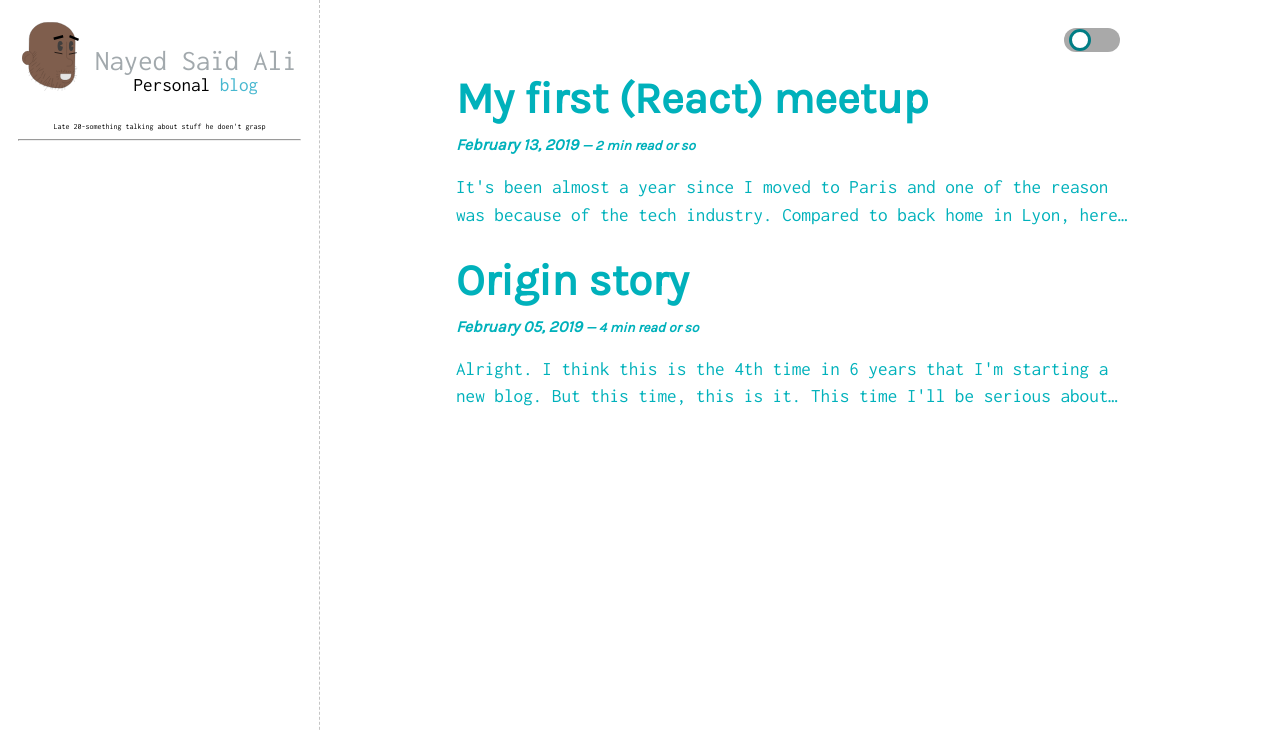
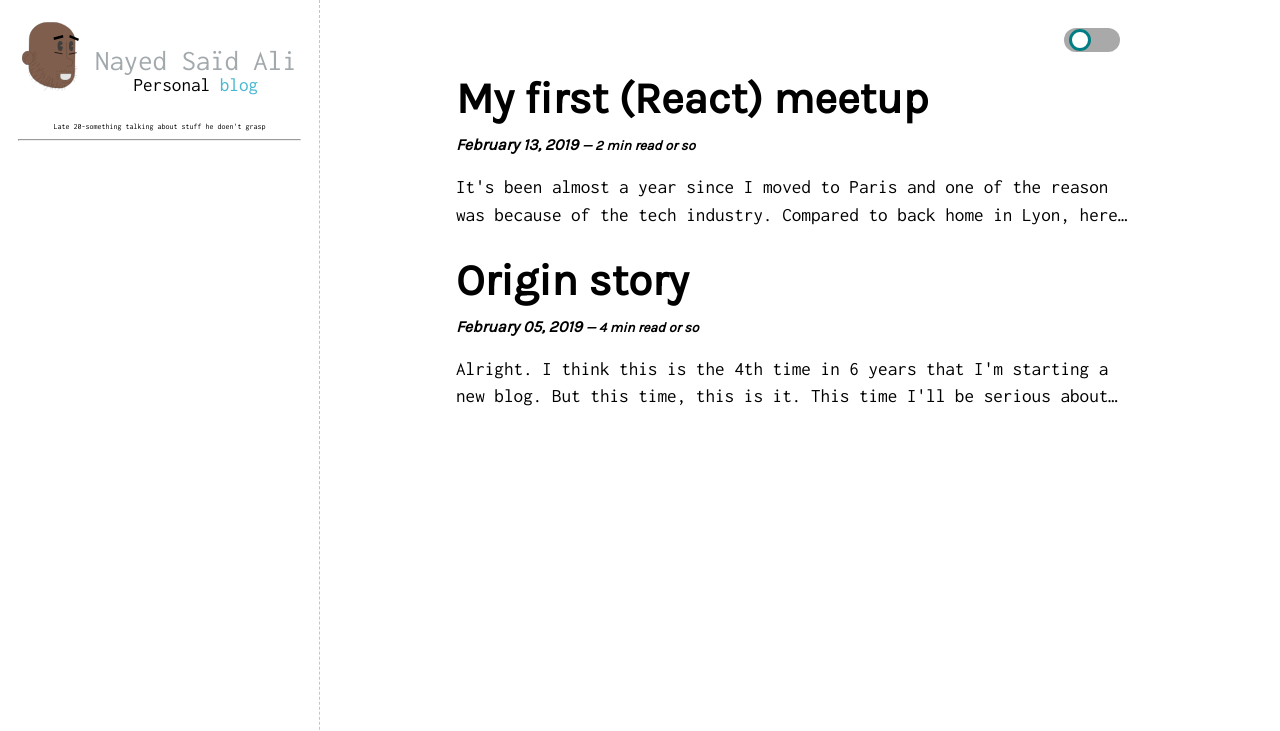
Before and after one commit to nayed/nayed.blog, a Gatsby site: page / in a window 1280 px wide. Shown: the top 731 px of the page. Built offline with nearby package versions, Linux system fonts and the light colour scheme; Gatsby itself is replaced by a stand-in of ours.

Commit message:
designing design

```diff
--- a/src/components/GlobalStyles.js
+++ b/src/components/GlobalStyles.js
@@ -42,10 +42,10 @@ const GlobalStyles = createGlobalStyle`
   body.light .excerpt {
     background: var(--light-bg);
     color: var(--light-fc);
-  }
 
-  body.light h1 {
-    color: #cc3355;
+    h1 {
+      color: #cc3355;
+    }
   }
 
   body.dark,
@@ -93,17 +93,17 @@ const GlobalStyles = createGlobalStyle`
     text-decoration: inherit;
   }
 
-  main {
-    a {
-      color: var(--main-a-fc);
-      padding: 0.3rem 0 0.2rem;
-      transition: all 0.2s ease;
+  body.light div[class^='blog-post'] a,
+  body.light div[class*=' blog-post'] a {
+    background: rgba(25,235,59,0.5);
+    padding: 0.1rem 0.4rem;
+  }
 
-      &:hover {
-        box-shadow: inset 0 -3px 0 var(--main-a-fc-hover);
-        color: var(--main-a-fc-hover);
-      }
-    }
+  body.dark div[class^='blog-post'] a,
+  body.dark div[class*=' blog-post'] a {
+    background: rgba(72, 184, 208, 0.8);
+    color: rgba(255, 255, 255, 0.7);
+    padding: 0.1rem 0.4rem;
   }
 
   iframe {
```
